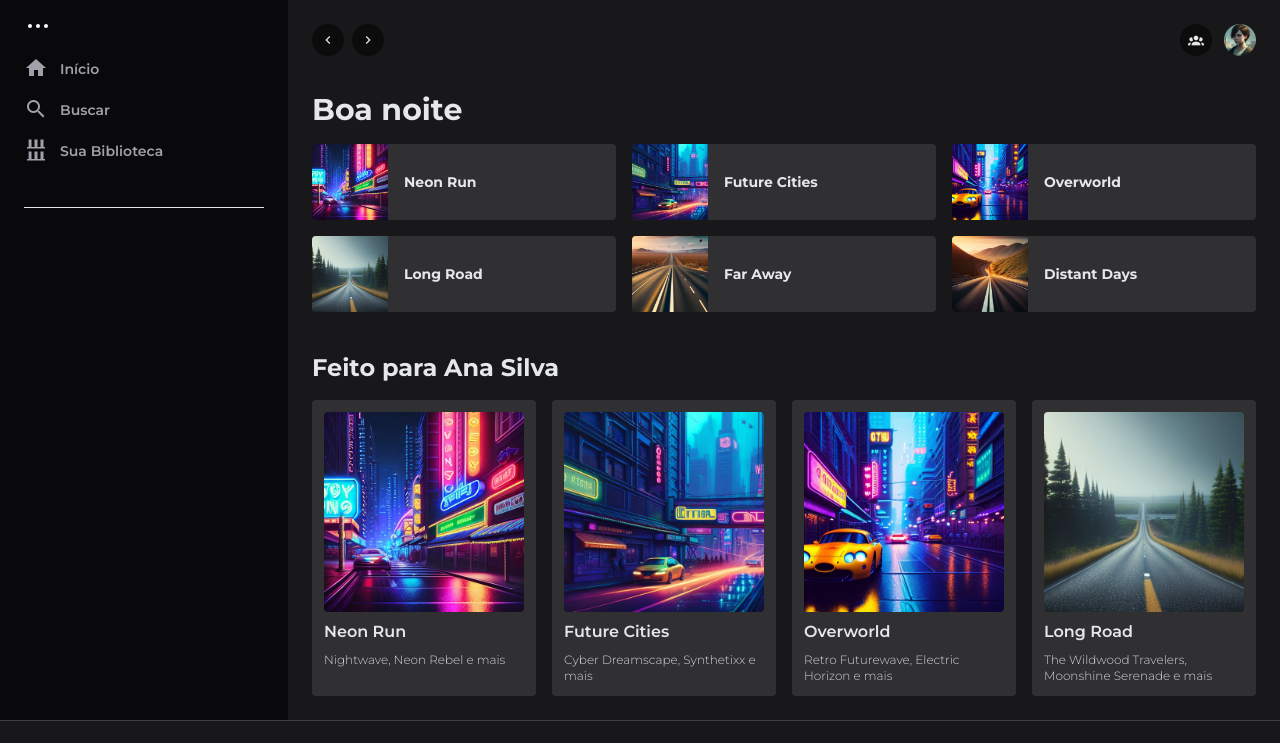
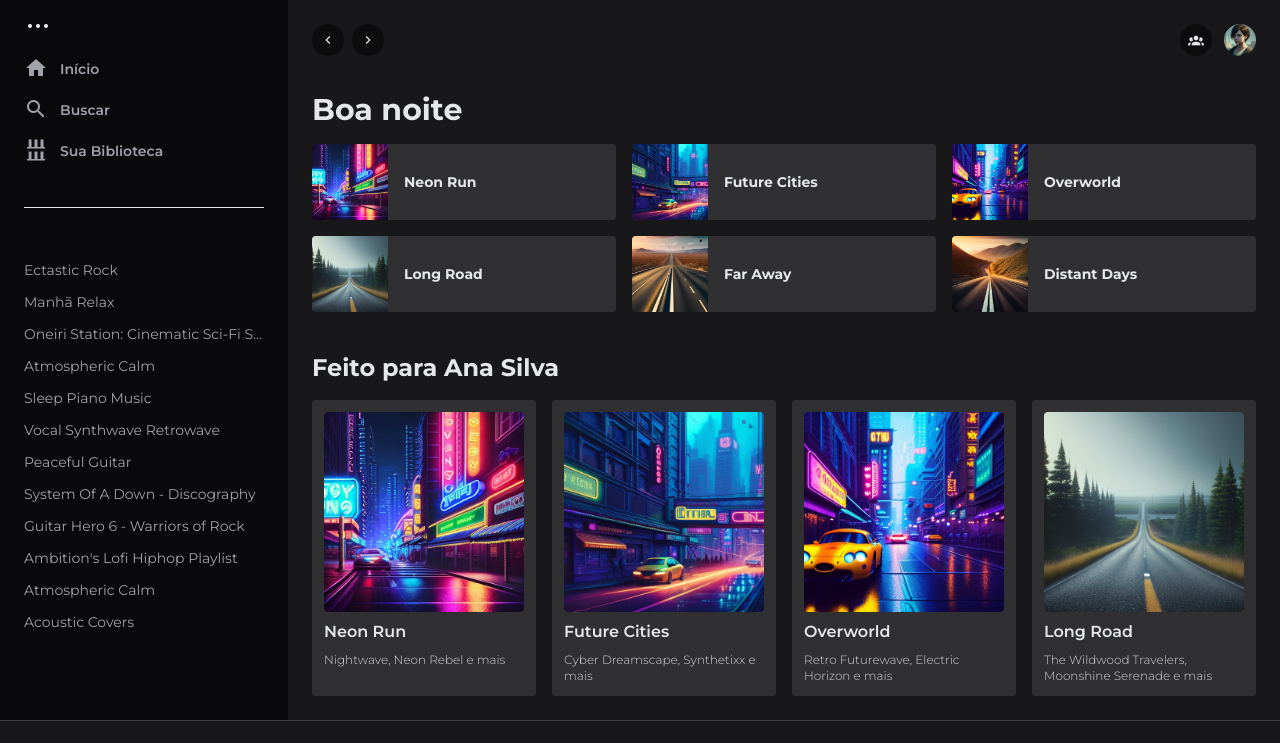
Before and after one commit to volinha/spoti-wind, a Next.js app: page / in a window 1280 px wide. Shown: the top 743 px of the page. Built offline with nearby package versions, Linux system fonts and the light colour scheme.

Commit message:
fix(sidebar): sidebar playlists fix

```diff
--- a/src/app/page.tsx
+++ b/src/app/page.tsx
@@ -40,7 +40,7 @@ export default function Home() {
                 <div
                   className='text-sm truncate mt-3 text-zinc-400 hover:text-zinc-50 transition-all cursor-default'
                   key={index}>
-                  {item.name}
+                  {item}
                 </div>
               );
             })}
```
